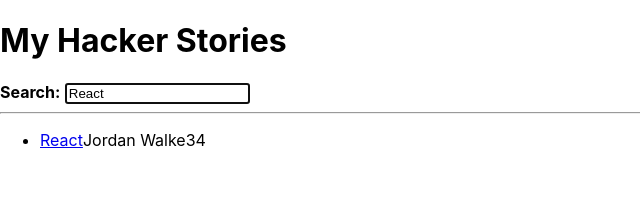
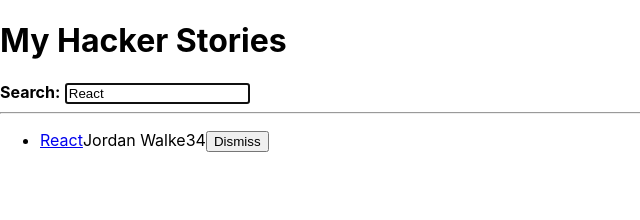
Before and after one commit to badgerbadgers/hacker-stories, a React (Create React App) app: page / in a window 1280 px wide. Shown: the top 220 px of the page, without its empty margins (0-640 px from the left). Built offline with nearby package versions, Linux system fonts and the light colour scheme.

Commit message:
code up to React Asynchronous Data

```diff
--- a/src/App.js
+++ b/src/App.js
@@ -14,13 +14,7 @@
   return [value, setValue];
 };
 
-export const App = () => {
-  const [searchTerm, setSearchTerm] = useSemiPersistentState(
-    'search',
-    'React'
-  );
-
-  const stories = [
+const initialStories = [
   {
   title: 'React',
   url: 'https://reactjs.org/',
@@ -38,19 +32,34 @@
   },
 ];
 
+export const App = () => {
+  const [searchTerm, setSearchTerm] = useSemiPersistentState(
+    'search',
+    'React'
+  );
+
+  const [stories, setStories] = React.useState(initialStories)
+
+  const handleRemoveStory = (item) => {
+    const newStories = stories.filter(
+      (story) => item.objectID !== story.objectID
+    );
+
+    setStories(newStories);
+  };
+
   const handleSearch = (event) => {
     setSearchTerm(event.target.value);
 
   };
 
-  const searchedStories = stories.filter((story) =>
+  const searchedStories = initialStories.filter((story) =>
     story.title.toLowerCase().includes(searchTerm.toLowerCase())
 );
 
   return(
     <div>
       <h1>My Hacker Stories</h1>
-
       <InputWithLabel
         id="search"
         label="Search"
@@ -61,7 +70,7 @@
         <strong>Search:</strong>
       </InputWithLabel>
       <hr />
-        <List list={searchedStories} />
+        <List list={searchedStories} onRemoveItem={handleRemoveStory} />
     </div>
   )
 };
--- a/src/Components/Item.js
+++ b/src/Components/Item.js
@@ -1,6 +1,11 @@
 import React from 'react';
 
-const Item = ({ item }) => (
+const Item = ({ item, onRemoveItem }) => {
+    const handleRemoveItem = () => {
+        onRemoveItem(item);
+    };
+
+  return (
   <li>
     <span>
       <a href={item.url}>{item.title}</a>
@@ -8,7 +13,16 @@
     <span>{item.author}</span>
     <span>{item.num_comments}</span>
     <span>{item.points}</span>
+    <span>
+        <button type='button' onClick={() => {
+            onRemoveItem(item)
+            }}
+            >
+        Dismiss
+        </button>
+    </span>
   </li>
 );
+  };
 
 export default Item;
--- a/src/Components/List.js
+++ b/src/Components/List.js
@@ -1,10 +1,14 @@
 import React from 'react';
 import Item from './Item';
 
-export const List = ({ list }) => (
+export const List = ({ list, onRemoveItem }) => (
   <ul>
     {list.map((item) => (
-      <Item key={item.objectID} item={item} />
+      <Item
+        key={item.objectID}
+        item={item}
+        onRemoveItem={onRemoveItem}
+        />
     ))}
   </ul>
 );
```
Lines whose indentation alone changed are shown as unchanged.
